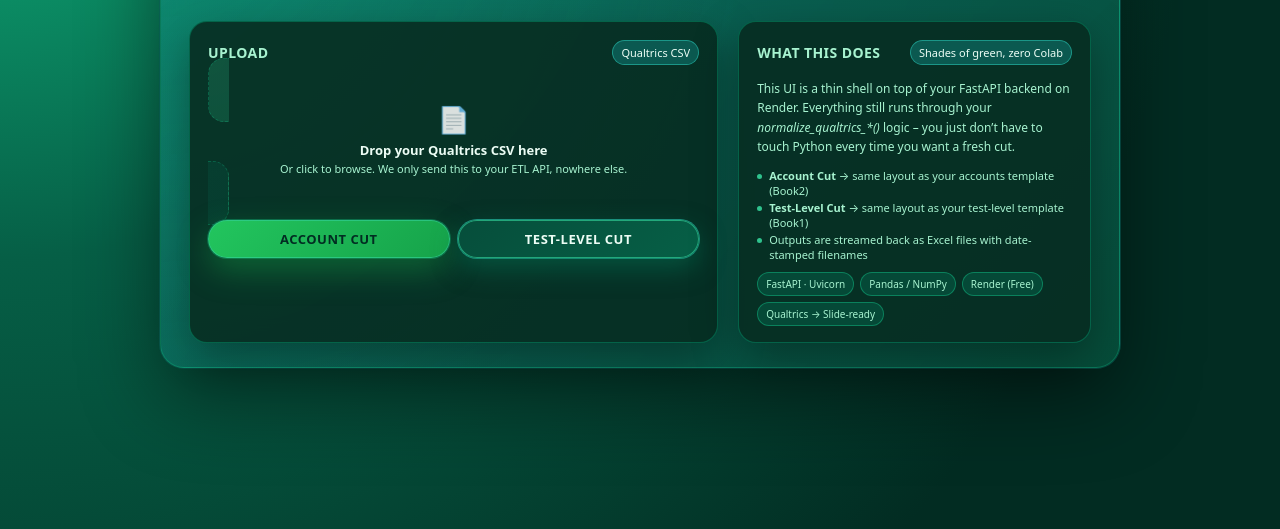
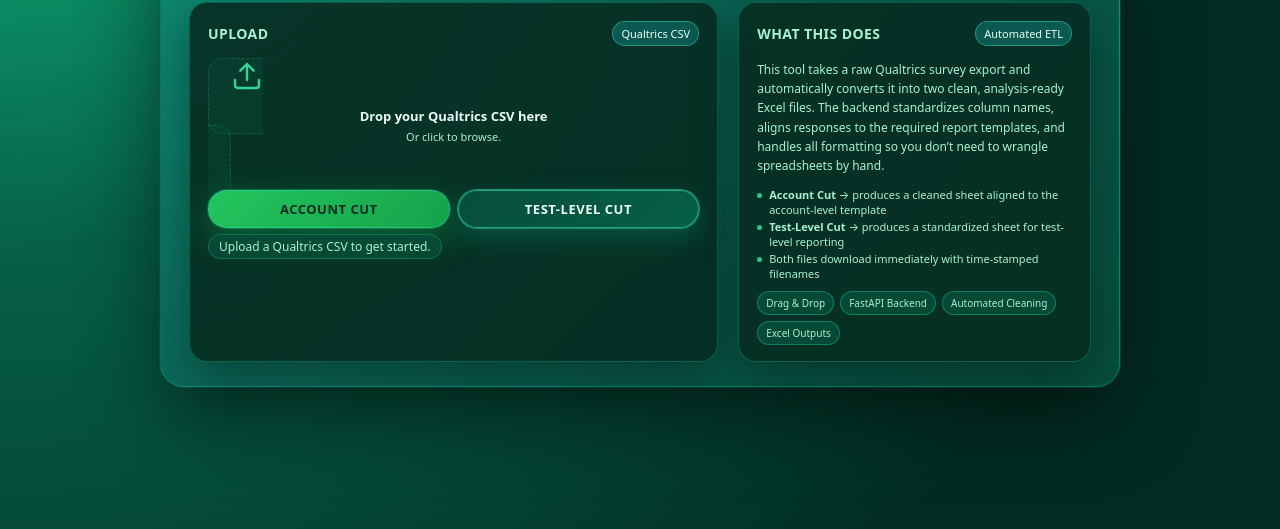
Before and after one commit to benjaminzaidel-095/Resp-ETL-Frontend, a plain HTML site: page index.html in a window 1280 px wide. Shown: the part 271-800 px from the top of the page. Drawn offline with Linux system fonts and the light colour scheme.

Commit message:
Manually updated HTML (easier than doing it through VS Code, truthfully)

```diff
--- a/index.html
+++ b/index.html
@@ -27,19 +27,32 @@
 
     body {
       min-height: 100vh;
-      background: radial-gradient(circle at top left, var(--bg-light) 0, var(--bg-mid) 35%, var(--bg-dark) 80%);
+      background:
+        radial-gradient(circle at top left, var(--bg-light) 0, var(--bg-mid) 35%, var(--bg-dark) 80%);
+      background-attachment: fixed;
       display: flex;
       align-items: center;
       justify-content: center;
       padding: 32px 16px;
       color: var(--text-main);
+      animation: bgShift 18s ease-in-out infinite alternate;
+    }
+
+    @keyframes bgShift {
+      0% {
+        background-position: 0% 0%;
+      }
+      100% {
+        background-position: 100% 100%;
+      }
     }
 
     .shell {
       width: 100%;
       max-width: 960px;
-      background: radial-gradient(circle at top left, rgba(16, 185, 129, 0.3), transparent 55%),
-                  linear-gradient(135deg, rgba(15, 118, 110, 0.85), rgba(6, 78, 59, 0.95));
+      background:
+        radial-gradient(circle at top left, rgba(16, 185, 129, 0.3), transparent 55%),
+        linear-gradient(135deg, rgba(15, 118, 110, 0.9), rgba(6, 78, 59, 0.98));
       border-radius: 24px;
       box-shadow:
         0 30px 80px rgba(0, 0, 0, 0.45),
@@ -47,6 +60,18 @@
       padding: 28px 28px 24px;
       border: 1px solid rgba(16, 185, 129, 0.35);
       backdrop-filter: blur(22px);
+      animation: shellFloatIn 0.9s ease-out;
+    }
+
+    @keyframes shellFloatIn {
+      from {
+        opacity: 0;
+        transform: translateY(18px) scale(0.99);
+      }
+      to {
+        opacity: 1;
+        transform: translateY(0) scale(1);
+      }
     }
 
     .header {
@@ -112,6 +137,13 @@
       padding: 18px 18px 16px;
       border: 1px solid rgba(4, 120, 87, 0.7);
       box-shadow: 0 16px 45px rgba(0, 0, 0, 0.35);
+      transition: transform 0.18s ease, box-shadow 0.18s ease, border-color 0.18s ease;
+    }
+
+    .panel:hover {
+      transform: translateY(-2px);
+      box-shadow: 0 22px 60px rgba(0, 0, 0, 0.45);
+      border-color: rgba(16, 185, 129, 0.8);
     }
 
     .panel-header {
@@ -140,30 +172,39 @@
 
     .upload-area {
       border: 1px dashed var(--border-subtle);
-      border-radius: 16px;
-      padding: 20px;
-      background: radial-gradient(circle at top left, var(--accent-soft), rgba(6, 78, 59, 0.4));
+      border-radius: 14px;
+      padding: 26px 22px;
+      background: rgba(6, 78, 59, 0.35);
       text-align: center;
       cursor: pointer;
-      transition: border-color 0.18s ease, background 0.18s ease, transform 0.08s ease;
+      transition: border-color 0.15s ease, background 0.15s ease, box-shadow 0.15s ease;
+      outline: none;
     }
 
-    .upload-area:hover {
+    .upload-area:hover,
+    .upload-area:focus-visible {
       border-color: var(--accent);
-      background: radial-gradient(circle at top left, rgba(52, 211, 153, 0.25), rgba(6, 78, 59, 0.65));
-      transform: translateY(-1px);
+      background: rgba(6, 78, 59, 0.55);
+      box-shadow: 0 0 0 1px rgba(52, 211, 153, 0.25);
+    }
+
+    .upload-area.has-file {
+      border-style: solid;
+      border-color: var(--accent);
+      background: rgba(6, 95, 70, 0.85);
+      box-shadow: 0 0 0 1px rgba(52, 211, 153, 0.3),
+                  0 15px 40px rgba(16, 185, 129, 0.2);
     }
 
     .upload-icon {
-      font-size: 26px;
-      margin-bottom: 4px;
-      opacity: 0.85;
+      margin-bottom: 10px;
+      color: var(--accent);
     }
 
     .upload-title {
       font-size: 13px;
       font-weight: 600;
-      margin-bottom: 2px;
+      margin-bottom: 4px;
     }
 
     .upload-hint {
@@ -175,7 +216,7 @@
     .upload-filename {
       font-size: 11px;
       color: var(--accent);
-      margin-top: 6px;
+      margin-top: 8px;
       word-break: break-all;
     }
 
@@ -250,7 +291,7 @@
     .status {
       margin-top: 10px;
       font-size: 12px;
-      min-height: 18px;
+      min-height: 20px;
       color: var(--text-muted);
     }
 
@@ -328,8 +369,8 @@
       <div class="title-block">
         <div class="title">Respiratory Trends Survey ETL</div>
         <div class="subtitle">
-          Upload your raw Qualtrics export once, then generate both <strong>Account</strong> and <strong>Test-level</strong> cuts
-          with the exact header structure your slides expect.
+          Upload your raw Qualtrics export once, then generate both <strong>Account</strong> and
+          <strong>Test-level</strong> cuts with the exact header structure your slides expect.
         </div>
       </div>
       <div class="pill">
@@ -339,18 +380,29 @@
     </div>
 
     <div class="main">
+      <!-- LEFT PANEL -->
       <div class="panel">
         <div class="panel-header">
           <div class="panel-title">Upload</div>
           <div class="panel-badge">Qualtrics CSV</div>
         </div>
 
-        <label for="fileInput" class="upload-area" id="uploadArea">
-          <div class="upload-icon">📄</div>
+        <label for="fileInput"
+               class="upload-area"
+               id="uploadArea"
+               role="button"
+               tabindex="0">
+          <svg class="upload-icon" width="32" height="32" viewBox="0 0 24 24" fill="none"
+               stroke="currentColor" stroke-width="1.8" stroke-linecap="round" stroke-linejoin="round">
+            <path d="M21 15v4a2 2 0 0 1-2 2H5a2 2 0 0 1-2-2v-4"/>
+            <polyline points="17 8 12 3 7 8"/>
+            <line x1="12" y1="3" x2="12" y2="15"/>
+          </svg>
           <div class="upload-title">Drop your Qualtrics CSV here</div>
-          <div class="upload-hint">Or click to browse. We only send this to your ETL API, nowhere else.</div>
+          <div class="upload-hint">Or click to browse.</div>
           <div id="filename" class="upload-filename"></div>
         </label>
+
         <input id="fileInput" type="file" accept=".csv" />
 
         <div class="button-row">
@@ -362,28 +414,36 @@
           </button>
         </div>
 
-        <div id="status" class="status"></div>
+        <div id="status" class="status">
+          <span>Upload a Qualtrics CSV to get started.</span>
+        </div>
       </div>
 
+      <!-- RIGHT PANEL -->
       <div class="panel">
         <div class="panel-header">
           <div class="panel-title">What this does</div>
-          <div class="panel-badge">Shades of green, zero Colab</div>
+          <div class="panel-badge">Automated ETL</div>
         </div>
+
         <div class="panel-right-text">
-          This UI is a thin shell on top of your FastAPI backend on Render. Everything still runs through your
-          <em>normalize_qualtrics_*()</em> logic – you just don’t have to touch Python every time you want a fresh cut.
+          This tool takes a raw Qualtrics survey export and automatically converts it into two clean,
+          analysis-ready Excel files. The backend standardizes column names, aligns responses to the
+          required report templates, and handles all formatting so you don’t need to wrangle
+          spreadsheets by hand.
         </div>
+
         <ul class="mini-list">
-          <li><strong>Account Cut</strong> → same layout as your accounts template (Book2)</li>
-          <li><strong>Test-Level Cut</strong> → same layout as your test-level template (Book1)</li>
-          <li>Outputs are streamed back as Excel files with date-stamped filenames</li>
+          <li><strong>Account Cut</strong> → produces a cleaned sheet aligned to the account-level template</li>
+          <li><strong>Test-Level Cut</strong> → produces a standardized sheet for test-level reporting</li>
+          <li>Both files download immediately with time-stamped filenames</li>
         </ul>
+
         <div class="tag-row">
-          <div class="tag">FastAPI · Uvicorn</div>
-          <div class="tag">Pandas / NumPy</div>
-          <div class="tag">Render (Free)</div>
-          <div class="tag">Qualtrics → Slide-ready</div>
+          <div class="tag">Drag &amp; Drop</div>
+          <div class="tag">FastAPI Backend</div>
+          <div class="tag">Automated Cleaning</div>
+          <div class="tag">Excel Outputs</div>
         </div>
       </div>
     </div>
@@ -422,8 +482,15 @@
       btnTest.disabled = disabled;
     }
 
-    uploadArea.addEventListener("click", () => fileInput.click());
+    function markUploadArea(hasFile) {
+      if (hasFile) {
+        uploadArea.classList.add("has-file");
+      } else {
+        uploadArea.classList.remove("has-file");
+      }
+    }
 
+    // Drag & drop behaviour
     uploadArea.addEventListener("dragover", (e) => {
       e.preventDefault();
       uploadArea.style.borderColor = "#34d399";
@@ -441,14 +508,28 @@
         const file = e.dataTransfer.files[0];
         fileInput.files = e.dataTransfer.files;
         filenameEl.textContent = file.name;
+        markUploadArea(true);
+        setStatus("File ready: " + file.name, null);
+      }
+    });
+
+    // Keyboard support for upload area (Enter / Space)
+    uploadArea.addEventListener("keydown", (e) => {
+      if (e.key === "Enter" || e.key === " ") {
+        e.preventDefault();
+        fileInput.click();
       }
     });
 
     fileInput.addEventListener("change", () => {
       if (fileInput.files && fileInput.files[0]) {
         filenameEl.textContent = fileInput.files[0].name;
+        markUploadArea(true);
+        setStatus("File ready: " + fileInput.files[0].name, null);
       } else {
         filenameEl.textContent = "";
+        markUploadArea(false);
+        setStatus("Upload a Qualtrics CSV to get started.", null);
       }
     });
 
```
